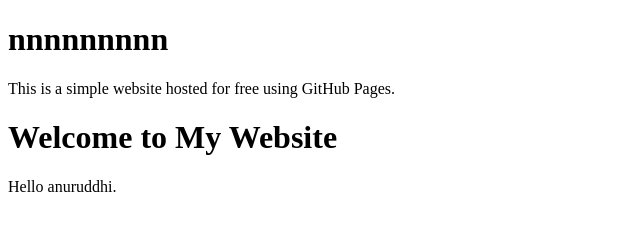
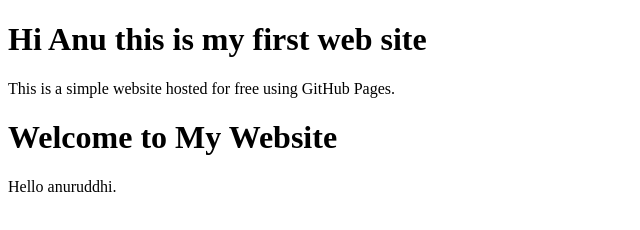
Before and after one commit to ameesh1991/goo, a plain HTML site: page index.html in a window 1280 px wide. Shown: the whole page, without its empty margins (0-640 px from the left). Drawn offline with Linux system fonts and the light colour scheme.

Commit message:
Update index.html

```diff
--- a/index.html
+++ b/index.html
@@ -4,7 +4,7 @@
     <title>My First GitHub Website</title>
 </head>
 <body>
-    <h1>nnnnnnnnn</h1>
+    <h1>Hi Anu this is my first web site</h1>
     <p>This is a simple website hosted for free using GitHub Pages.</p>
  <h1>Welcome to My Website</h1>
     <p>Hello anuruddhi.</p>
```
